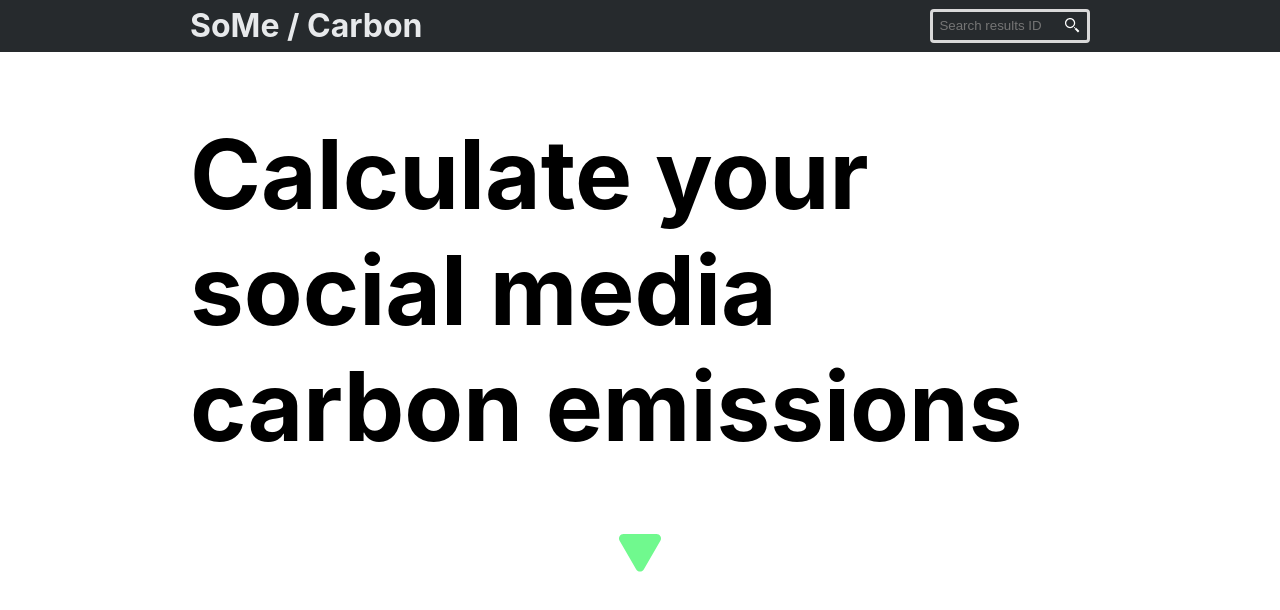
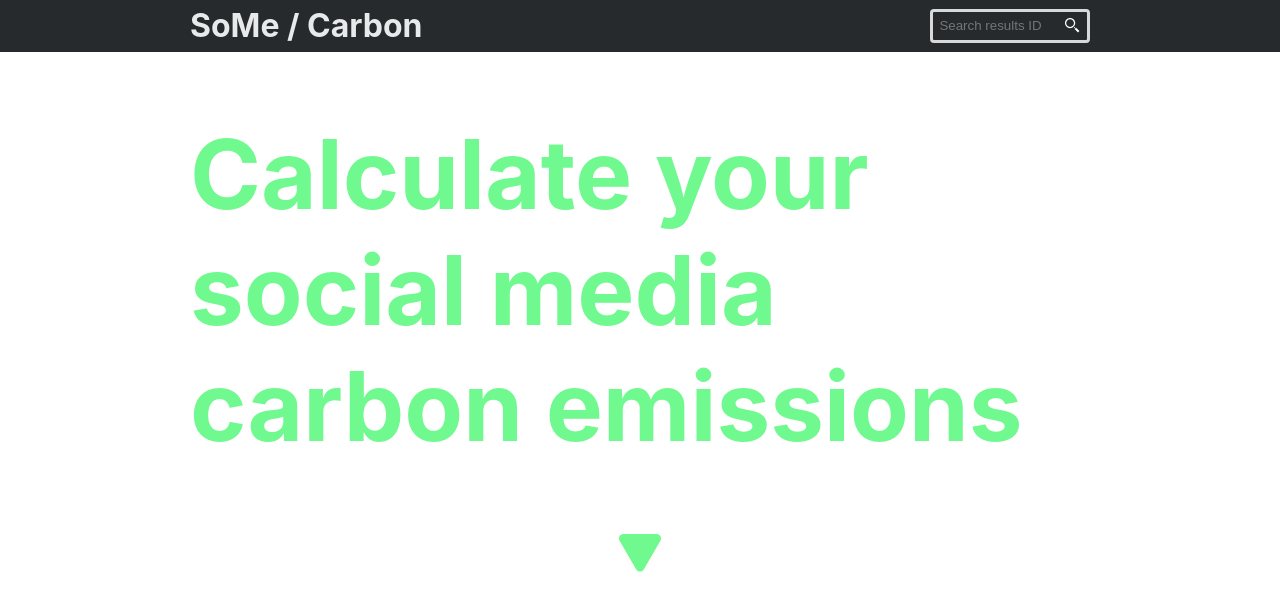
Before and after one commit to relcnob/carbon_footprint, a Next.js app: page / in a window 1280 px wide. Shown: the top 610 px of the page. Built offline with nearby package versions, Linux system fonts and the light colour scheme.

Commit message:
hero text color

```diff
--- a/styles/Hero.module.css
+++ b/styles/Hero.module.css
@@ -5,4 +5,5 @@
   justify-content: space-around;
   height: (90vh);
   font-size: 3rem;
+  color: var(--green);
 }
```
